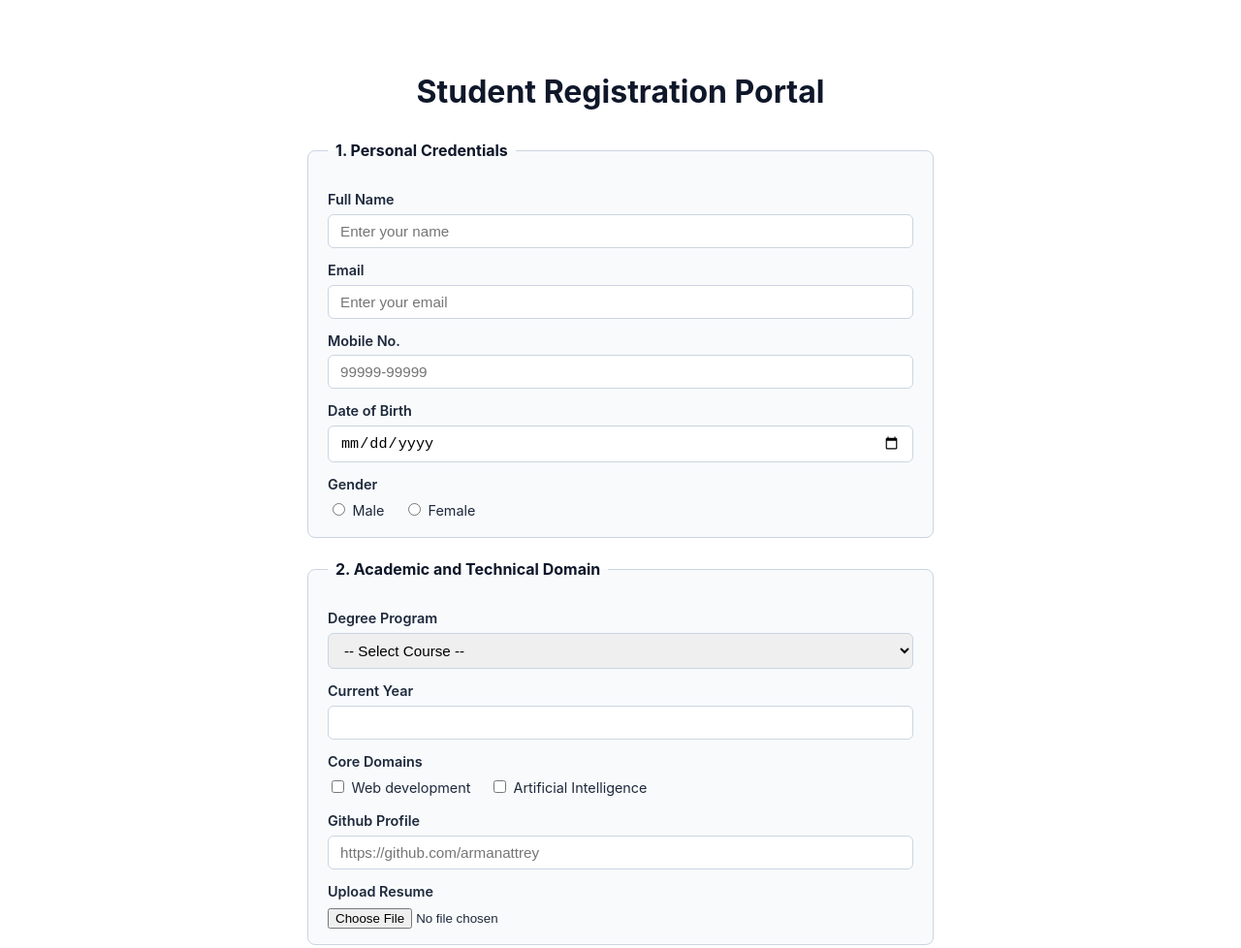
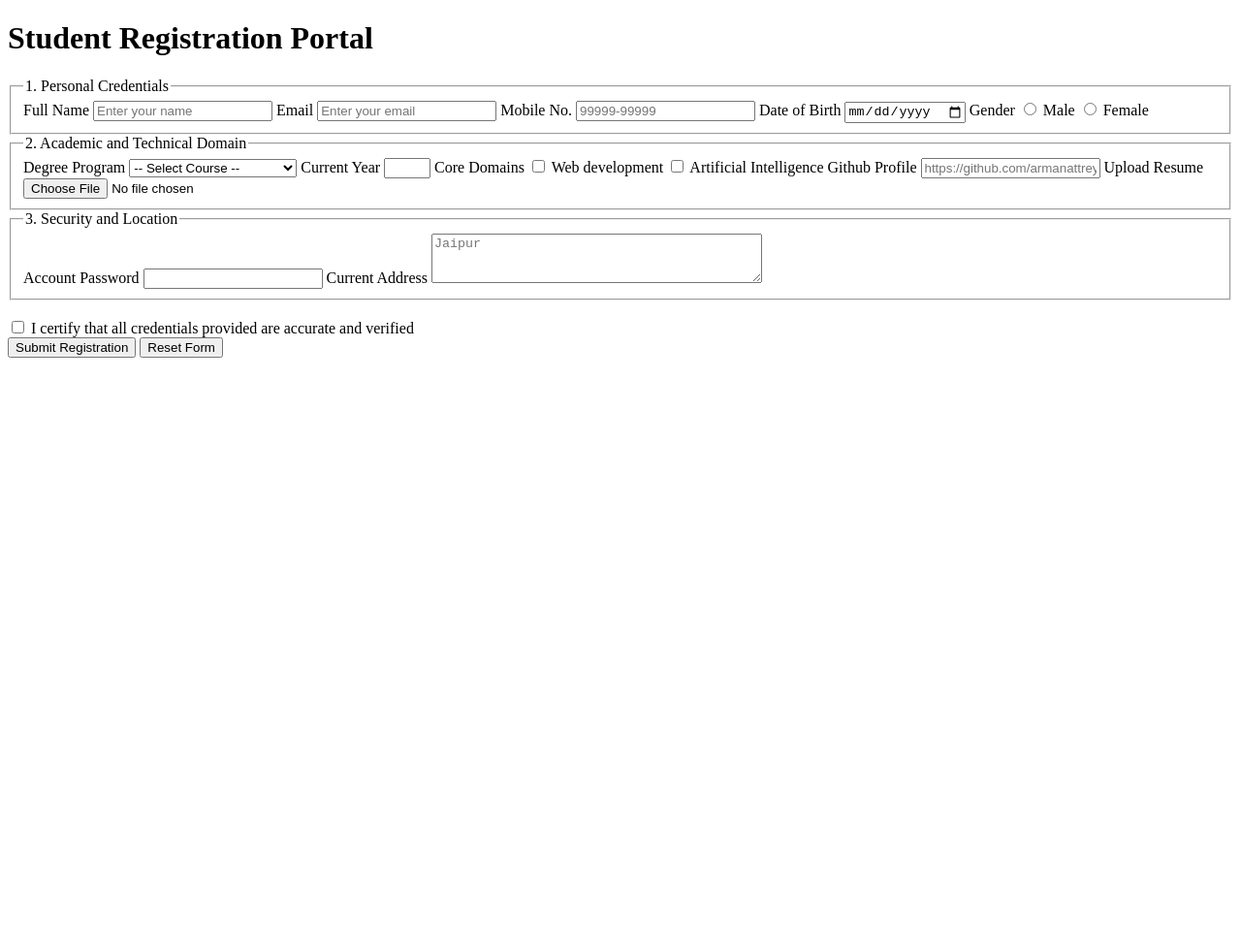
Before and after one commit to armanattrey/webd-assignment, a plain HTML site: page assignment-3/index.html in a window 1280 px wide. Shown: the top 978 px of the page at 97% size. After the commit the page ends 800 px from the top, so only its background shows below. Drawn offline with Linux system fonts and the light colour scheme.

Commit message:
refactor: preserve exact notebook format with zero external styles

```diff
--- a/assignment-3/index.html
+++ b/assignment-3/index.html
@@ -1,88 +1,9 @@
-<!DOCTYPE html>
+<!Doctype html>
 <html lang="en">
 <head>
     <meta charset="UTF-8">
     <meta name="viewport" content="width=device-width, initial-scale=1.0">
     <title>Student Registration Portal</title>
-  <style>
-    body {
-      font-family: -apple-system, BlinkMacSystemFont, "Segoe UI", Roboto, sans-serif;
-      max-width: 650px;
-      margin: 30px auto;
-      padding: 20px;
-      line-height: 1.5;
-      color: #1e293b;
-    }
-    h1 {
-      text-align: center;
-      color: #0f172a;
-      margin-bottom: 24px;
-    }
-    fieldset {
-      border: 1.5px solid #cbd5e1;
-      border-radius: 8px;
-      padding: 16px 20px;
-      margin-bottom: 20px;
-      background: #f8fafc;
-    }
-    legend {
-      font-weight: 700;
-      color: #0f172a;
-      padding: 0 8px;
-    }
-    label {
-      display: block;
-      margin-top: 12px;
-      margin-bottom: 4px;
-      font-weight: 600;
-      font-size: 0.9rem;
-    }
-    input[type="radio"] + label,
-    input[type="checkbox"] + label {
-      display: inline;
-      font-weight: normal;
-      margin-right: 15px;
-    }
-    input[type="text"],
-    input[type="email"],
-    input[type="tel"],
-    input[type="date"],
-    input[type="number"],
-    input[type="url"],
-    input[type="password"],
-    select,
-    textarea {
-      width: 100%;
-      padding: 8px 12px;
-      border: 1px solid #cbd5e1;
-      border-radius: 6px;
-      box-sizing: border-box;
-      font-size: 0.95rem;
-    }
-    input[type="file"] {
-      display: block;
-      margin-top: 6px;
-    }
-    button {
-      padding: 10px 20px;
-      font-size: 0.95rem;
-      font-weight: 600;
-      border-radius: 6px;
-      cursor: pointer;
-      margin-right: 10px;
-      margin-top: 15px;
-    }
-    button[type="submit"] {
-      background: #0284c7;
-      color: #fff;
-      border: none;
-    }
-    button[type="reset"] {
-      background: #e2e8f0;
-      color: #334155;
-      border: 1px solid #cbd5e1;
-    }
-  </style>
 </head>
 <body>
     <h1>Student Registration Portal</h1>
@@ -126,7 +47,7 @@
             <input type="checkbox" id="interest" name="interest" value="ai">
             <label for="interest">Artificial Intelligence</label>
 
-      <label for="githubProfile">Github Profile</label>
+            <label for="github">Github Profile</label>
             <input type="url" id="githubProfile" name="githubProfile" placeholder="https://github.com/armanattrey">
 
             <label for="resumeFile">Upload Resume</label>
```
Also changed, not shown: assignment-2/index.html (+1 -1 lines), index.html (deleted, +0 -141 lines), 1 other file. Lines whose indentation alone changed are shown as unchanged.
